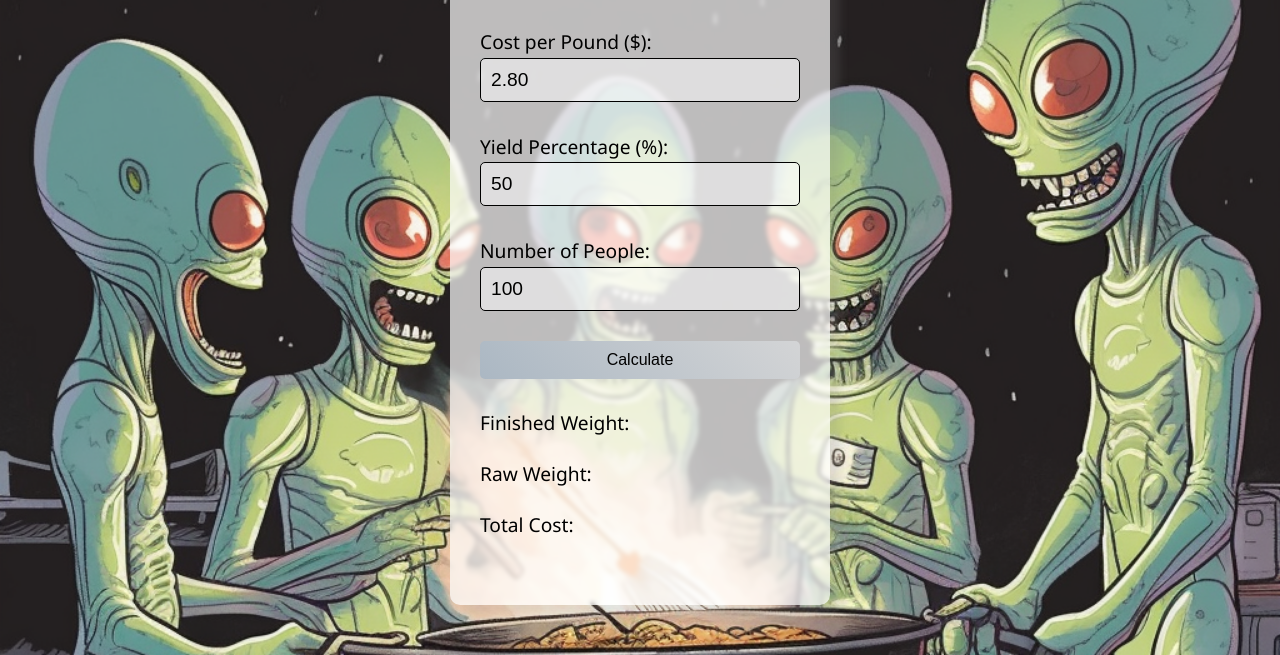
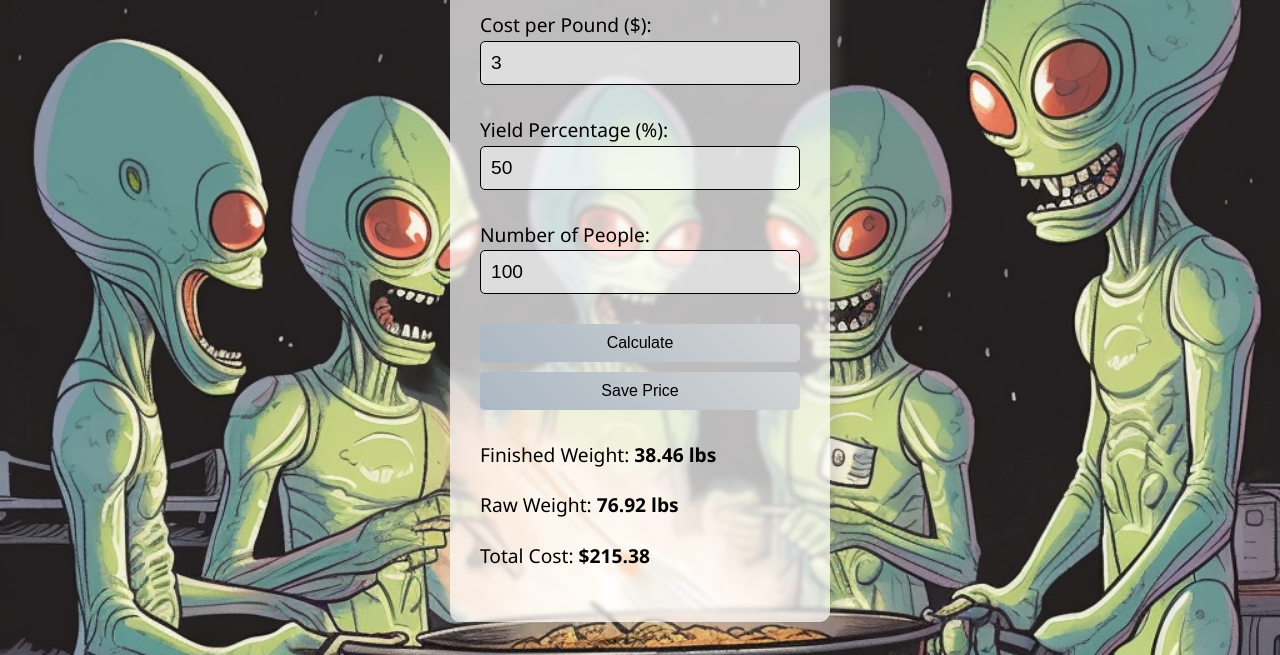
Before and after one commit to revsmoke/bbq, a plain HTML site: page index.html in a window 1280 px wide. Shown: the part 225-880 px from the top of the page. Drawn offline with Linux system fonts and the light colour scheme.

Commit message:
feat: add local storage and price management for meat calculator with loading indicator

```diff
--- a/index.html
+++ b/index.html
@@ -1,3 +1,4 @@
+<!DOCTYPE html>
 <html>
   <head>
     <title>LiveFire Food Calculator</title>
@@ -35,7 +36,7 @@
         border-radius: 10px;
         padding: 30px;
         width: 320px;
-        height: 90vh;
+        height: auto;
         backdrop-filter: blur(2px);
         box-shadow: 10px 10px 10px rgba(128, 128, 128, 0.2);
       }
@@ -85,6 +86,12 @@
         color: #000000; /* dark text color */
         font-weight: bold;
       }
+
+      #loadingIndicator {
+        text-align: center;
+        font-weight: bold;
+        margin-top: 10px;
+      }
     </style>
   </head>
   <body>
@@ -92,7 +99,7 @@
       <h1>LiveFire Food Calculator</h1>
       <p>
         Meat Type:
-        <select id="meatType" onchange="updateYieldAndCost()">
+        <select id="meatType">
           <option value="chicken">Chicken</option>
           <option value="beef">Beef</option>
           <option value="pork">Pork</option>
@@ -100,11 +107,11 @@
       </p>
       <p>
         Cost per Pound ($):
-        <input type="text" id="costPerPound" value="2.80" readonly />
+        <input type="number" id="costPerPound" value="2.80" step="0.01" />
       </p>
       <p>
         Yield Percentage (%):
-        <input type="text" id="yieldPercent" value="50" readonly />
+        <input type="number" id="yieldPercent" value="50" step="0.01" />
       </p>
       <p>
         Number of People:
@@ -114,58 +121,112 @@
           value="100"
           min="1"
           step="1"
-          oninput="let newValue = value.replace(/[^0-9]/g, ''); if (newValue === '') newValue = '1'; value = parseInt(newValue);"
         />
       </p>
       <button onclick="calculate()">Calculate</button>
+      <button onclick="saveManualPrice()">Save Price</button>
       <p>Finished Weight: <span id="finishedWeight"></span></p>
       <p>Raw Weight: <span id="rawWeight"></span></p>
       <p>Total Cost: <span id="totalCost"></span></p>
+      <div id="loadingIndicator" style="display: none;">Updating prices...</div>
     </div>
     <script>
+      const defaultData = {
+        chicken: { costPerPound: 2.80, yieldPercent: 50 },
+        beef: { costPerPound: 5.00, yieldPercent: 60 },
+        pork: { costPerPound: 3.50, yieldPercent: 55 },
+      };
+
+      function initializeData() {
+        if (!localStorage.getItem('meatData')) {
+          localStorage.setItem('meatData', JSON.stringify(defaultData));
+        }
+      }
+
+      initializeData();
+
       function updateYieldAndCost() {
-        var meatType = document.getElementById("meatType").value;
-        var costPerPound;
-        var yieldPercent;
+        const meatType = document.getElementById('meatType').value;
+        const meatData = JSON.parse(localStorage.getItem('meatData'));
 
-        switch (meatType) {
-          case "chicken":
-            costPerPound = 2.8;
-            yieldPercent = 50;
-            break;
-          case "beef":
-            costPerPound = 5.0;
-            yieldPercent = 60;
-            break;
-          case "pork":
-            costPerPound = 3.5;
-            yieldPercent = 55;
-            break;
-          default:
-            costPerPound = 2.8;
-            yieldPercent = 50;
+        if (meatData && meatData[meatType]) {
+          document.getElementById('costPerPound').value = meatData[meatType].costPerPound;
+          document.getElementById('yieldPercent').value = meatData[meatType].yieldPercent;
+        }
+      }
+
+      async function fetchAndUpdatePrices() {
+        document.getElementById('loadingIndicator').style.display = 'block';
+        const meatTypes = ['chicken', 'beef', 'pork'];
+        const meatData = JSON.parse(localStorage.getItem('meatData')) || defaultData;
+
+        for (const meat of meatTypes) {
+          try {
+            // Placeholder for API call
+            // Replace simulateAPICall with actual API call to your backend
+            const fetchedPrice = await simulateAPICall(meat);
+            if (fetchedPrice) {
+              meatData[meat].costPerPound = fetchedPrice;
+            }
+          } catch (error) {
+            console.error(`Failed to update ${meat} price:`, error);
+          }
         }
 
-        document.getElementById("costPerPound").value = costPerPound;
-        document.getElementById("yieldPercent").value = yieldPercent;
+        localStorage.setItem('meatData', JSON.stringify(meatData));
+        updateYieldAndCost();
+        document.getElementById('loadingIndicator').style.display = 'none';
+      }
+
+      function simulateAPICall(meatType) {
+        return new Promise((resolve) => {
+          setTimeout(() => {
+            // Simulated fetched prices
+            const simulatedPrices = {
+              chicken: 3.00,
+              beef: 5.50,
+              pork: 4.00,
+            };
+            resolve(simulatedPrices[meatType]);
+          }, 1000); // Simulate network delay
+        });
+      }
+
+      function saveManualPrice() {
+        const meatType = document.getElementById('meatType').value;
+        const costPerPound = parseFloat(document.getElementById('costPerPound').value);
+        const yieldPercent = parseFloat(document.getElementById('yieldPercent').value);
+        const meatData = JSON.parse(localStorage.getItem('meatData')) || defaultData;
+
+        meatData[meatType] = { costPerPound, yieldPercent };
+        localStorage.setItem('meatData', JSON.stringify(meatData));
+
+        alert(`${meatType.charAt(0).toUpperCase() + meatType.slice(1)} data updated.`);
       }
 
       function calculate() {
-        var numPeople = document.getElementById("numPeople").value;
-        var costPerPound = document.getElementById("costPerPound").value;
-        var yieldPercent = document.getElementById("yieldPercent").value;
+        const numPeople = parseInt(document.getElementById('numPeople').value);
+        const costPerPound = parseFloat(document.getElementById('costPerPound').value);
+        const yieldPercent = parseFloat(document.getElementById('yieldPercent').value);
 
-        var finishedWeight = numPeople / 2.6;
-        var rawWeight = finishedWeight / (yieldPercent / 100);
-        var totalCost = rawWeight * costPerPound;
+        const finishedWeight = numPeople / 2.6;
+        const rawWeight = finishedWeight / (yieldPercent / 100);
+        const totalCost = rawWeight * costPerPound;
 
-        document.getElementById("finishedWeight").innerHTML =
-          finishedWeight.toFixed(2) + " lbs";
-        document.getElementById("rawWeight").innerHTML =
-          rawWeight.toFixed(2) + " lbs";
-        document.getElementById("totalCost").innerHTML =
-          "$" + totalCost.toFixed(2);
+        document.getElementById('finishedWeight').innerHTML = finishedWeight.toFixed(2) + ' lbs';
+        document.getElementById('rawWeight').innerHTML = rawWeight.toFixed(2) + ' lbs';
+        document.getElementById('totalCost').innerHTML = '$' + totalCost.toFixed(2);
       }
+
+      document.getElementById('meatType').addEventListener('change', () => {
+        updateYieldAndCost();
+        calculate();
+      });
+
+      // Initialize the app
+      updateYieldAndCost();
+      calculate();
+      fetchAndUpdatePrices();
     </script>
   </body>
 </html>
```
